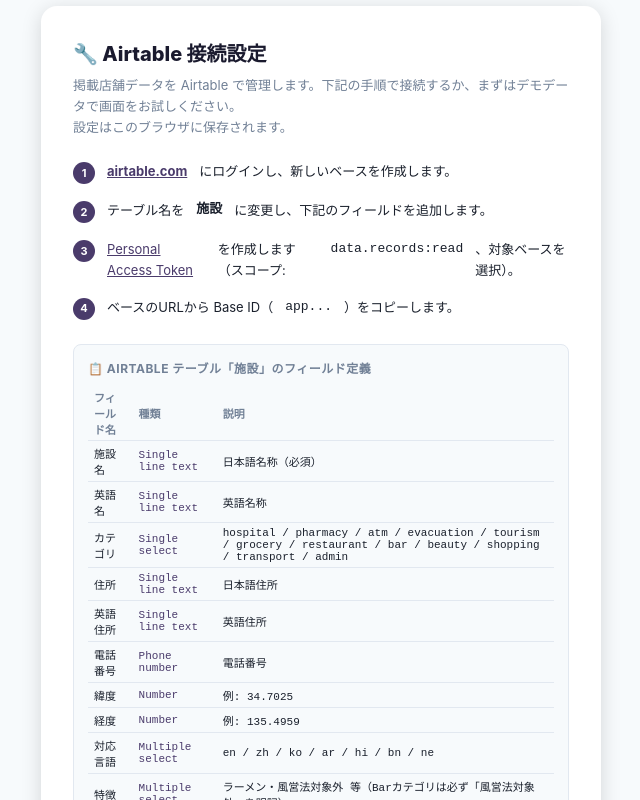
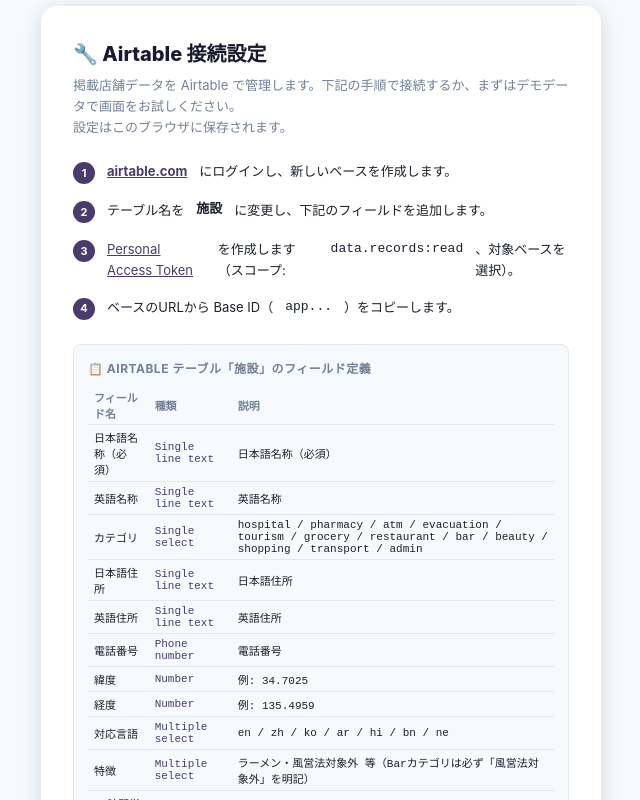
Before and after one commit to Second-penguin-planning/osaka-kitashinchi-guide, a plain HTML site: page index.html in a window 1280 px wide. Shown: the part 384-1184 px from the top of the page, without its empty margins (319-959 px from the left). Drawn offline with Linux system fonts and the light colour scheme.

Commit message:
Fix Airtable field name mapping to match actual base schema
The live MG Navi base uses 日本語名称（必須）/英語名称/日本語住所
instead of the shorter 施設名/英語名/住所 used in the setup docs.
Align FIELD mapping and the on-screen schema table accordingly.

```diff
--- a/index.html
+++ b/index.html
@@ -293,10 +293,10 @@
 
 // ─── Airtable フィールド名マッピング ────────────────────────
 const FIELD = {
-  name:      '施設名',
-  nameEn:    '英語名',
+  name:      '日本語名称（必須）',
+  nameEn:    '英語名称',
   cat:       'カテゴリ',
-  address:   '住所',
+  address:   '日本語住所',
   addressEn: '英語住所',
   phone:     '電話番号',
   lat:       '緯度',
@@ -527,10 +527,10 @@
         <h4>📋 Airtable テーブル「施設」のフィールド定義</h4>
         <table class="schema-table">
           <tr><th>フィールド名</th><th>種類</th><th>説明</th></tr>
-          <tr><td>施設名</td><td class="field-type">Single line text</td><td>日本語名称（必須）</td></tr>
-          <tr><td>英語名</td><td class="field-type">Single line text</td><td>英語名称</td></tr>
+          <tr><td>日本語名称（必須）</td><td class="field-type">Single line text</td><td>日本語名称（必須）</td></tr>
+          <tr><td>英語名称</td><td class="field-type">Single line text</td><td>英語名称</td></tr>
           <tr><td>カテゴリ</td><td class="field-type">Single select</td><td>hospital / pharmacy / atm / evacuation / tourism / grocery / restaurant / bar / beauty / shopping / transport / admin</td></tr>
-          <tr><td>住所</td><td class="field-type">Single line text</td><td>日本語住所</td></tr>
+          <tr><td>日本語住所</td><td class="field-type">Single line text</td><td>日本語住所</td></tr>
           <tr><td>英語住所</td><td class="field-type">Single line text</td><td>英語住所</td></tr>
           <tr><td>電話番号</td><td class="field-type">Phone number</td><td>電話番号</td></tr>
           <tr><td>緯度</td><td class="field-type">Number</td><td>例: 34.7025</td></tr>
```
